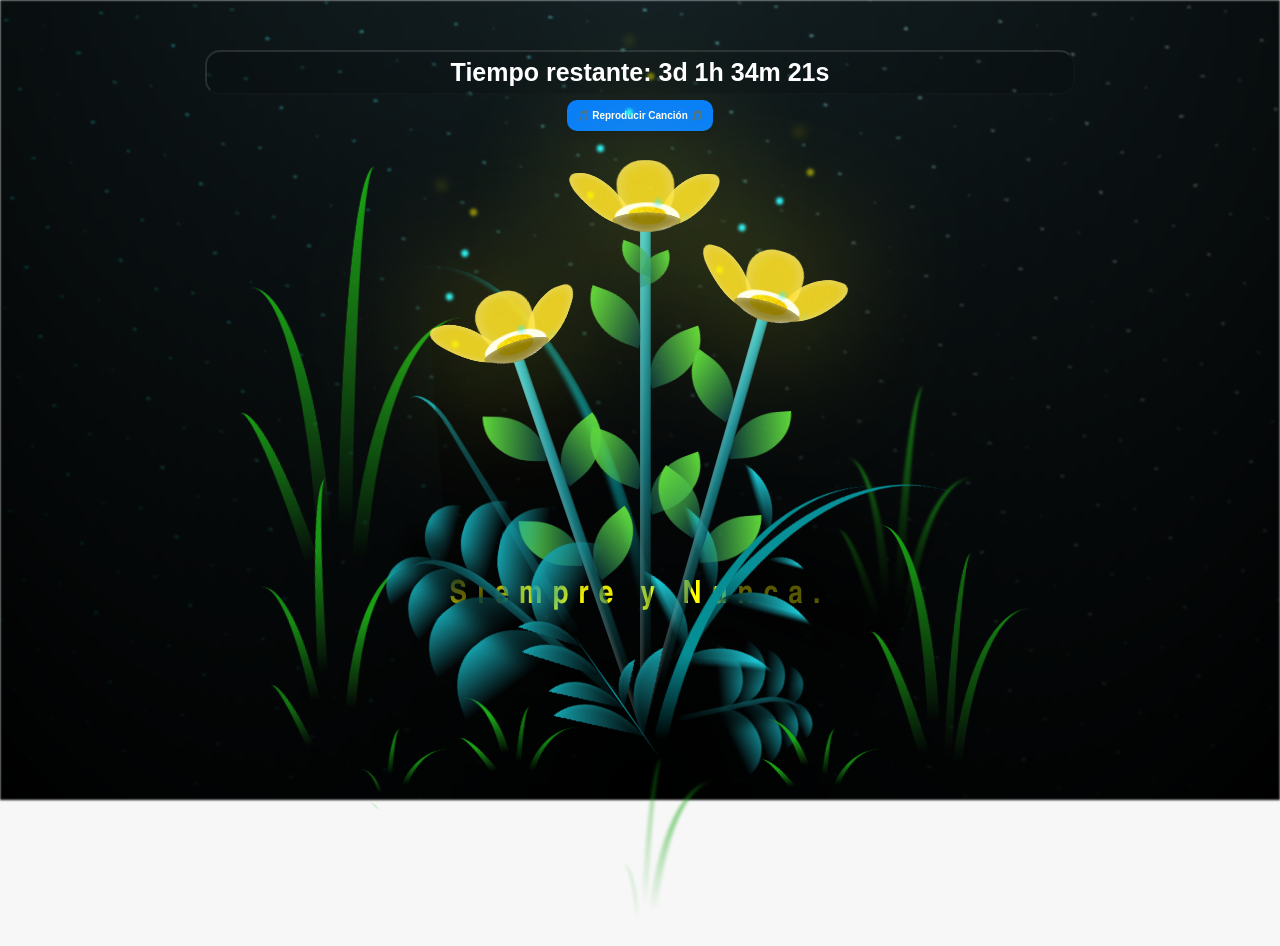
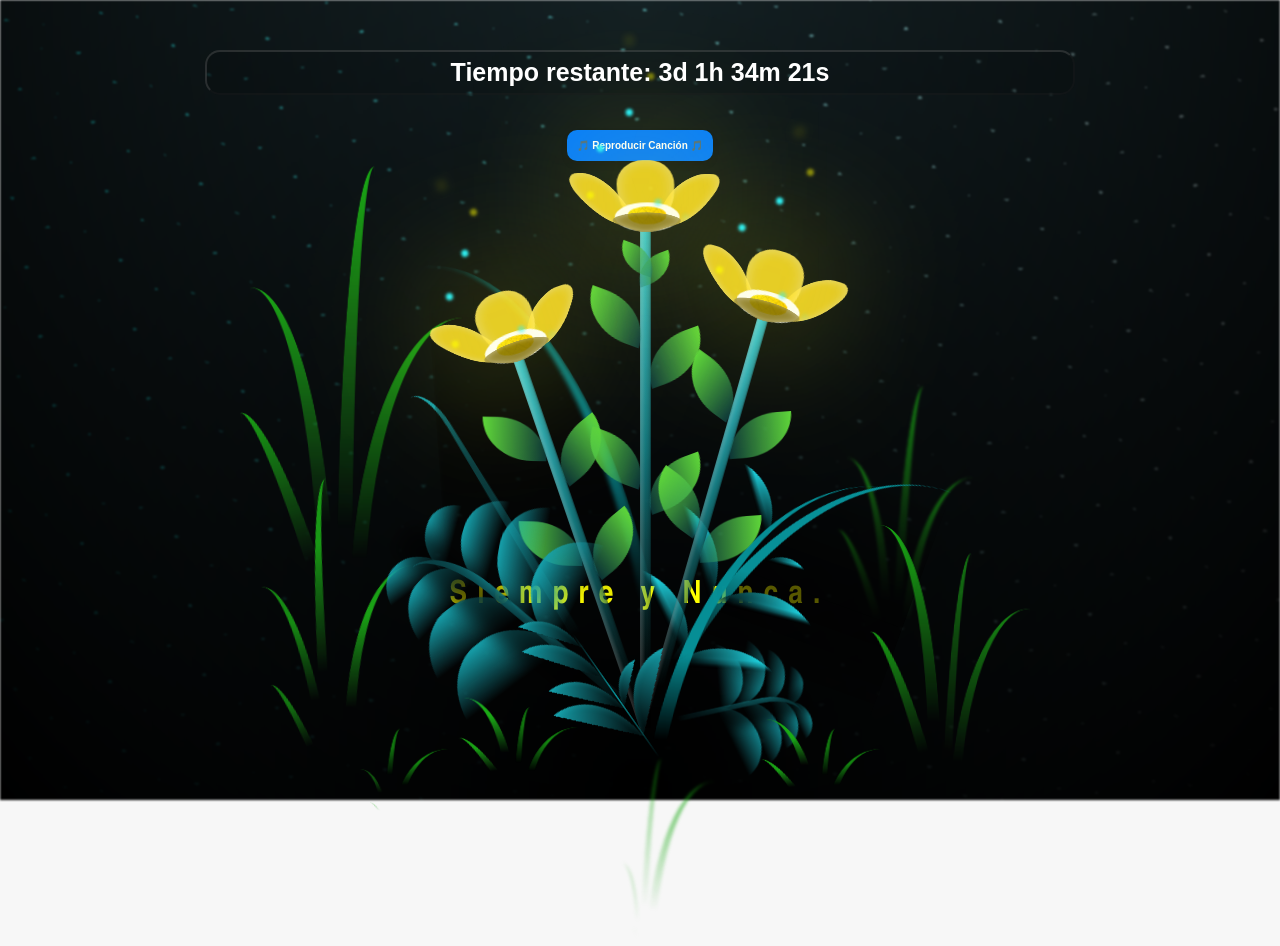
Before and after one commit to zSpark19/miregalo, a plain HTML site: page index.html in a window 1280 px wide. Drawn offline with Linux system fonts and the light colour scheme.

Commit message:
jajaj3453t45y5637846

```diff
--- a/css/main.css
+++ b/css/main.css
@@ -63,7 +63,7 @@ body {
 #play-button {
       padding: 10px 10px;
       position: absolute;
-      top: 100px;
+      top: 130px;
       font-size: 10px;
       font-weight: bold;
       color: #fff;
```
